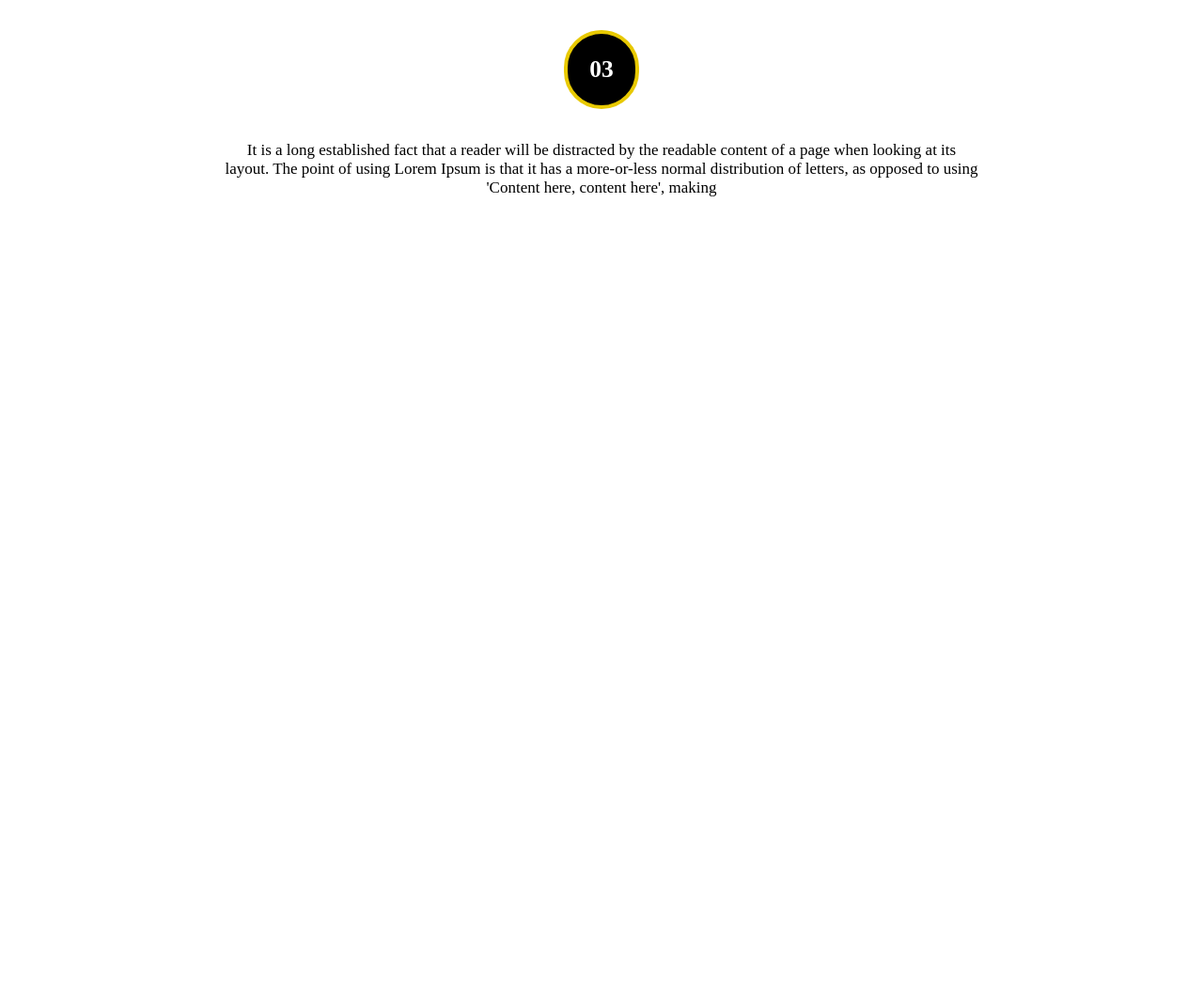
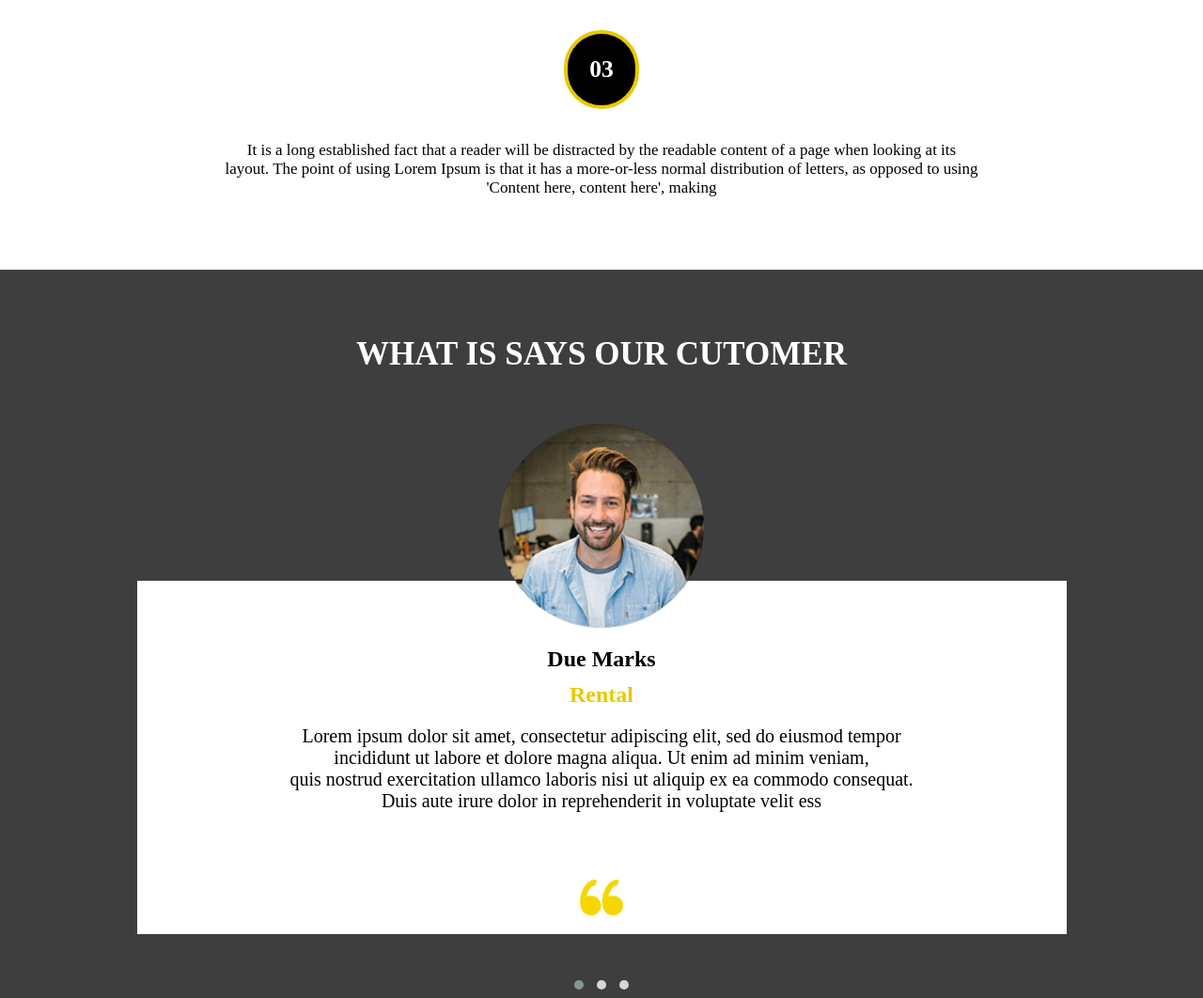
Before and after one commit to SuptiJahan/Rent-project, a plain HTML site: page index.html in a window 1280 px wide. Shown: the part 2250-3312 px from the top of the page at 94% size. Before the commit the page ends 2537 px from the top, so only its background shows below. Drawn offline with nearby package versions, Linux system fonts and the light colour scheme.

Commit message:
project done

```diff
--- a/css/style.css
+++ b/css/style.css
@@ -186,3 +186,42 @@ p.sub-title {
     border-radius: 47px;
     margin: 3%;
 }
+/*Testemonial section*/
+section#testimonial {
+    margin-top: 4% 0;
+    background: var(--acent);
+}
+.slide-inner {
+    margin: 0% 7% 3% 7%;
+}
+.slide-inner img {
+    width: 22%!important;
+    display: inline-block!important;
+    position: relative;
+    top: 54px;
+}
+.owl-item.active {
+    text-align: center;
+}
+p.test {
+    font-size: 20px;
+    margin: 2% 1%;
+}
+.bd_slider-inner {
+    background: var(--text);
+    padding:70px 40px;
+    margin: :10%;
+}
+h2.title-secondarys {
+    text-align: center;
+    font-size: 35px;
+    padding: 70px 0px 0px 0px;
+    color: white;
+}
+img.test-img {
+    width: 46px!important;
+}
+h2.Degisnation {
+    color: var(--secondary);
+    padding-top: 11px;
+}
--- a/index.html
+++ b/index.html
@@ -5,7 +5,11 @@
     <meta http-equiv="X-UA-Compatible" content="IE=edge">
     <meta name="viewport" content="width=device-width, initial-scale=1.0">
     <title>Rento</title>
-    <link rel="stylesheet" href="css/style.css">
+    <link rel="stylesheet" href="https://cdnjs.cloudflare.com/ajax/libs/OwlCarousel2/2.3.4/assets/owl.carousel.min.css
+    "/>
+    <link rel="stylesheet" href="https://cdnjs.cloudflare.com/ajax/libs/OwlCarousel2/2.3.4/assets/owl.theme.default.min.css
+    "/>
+    <link rel="stylesheet" href="css/style.css"/>
 </head>
 <body>
     <!--header part-->
@@ -124,5 +128,55 @@
             </div>
          </div>
     </section>
+    <!--testimonial section-->
+     <section id="testimonial" class="section padding">
+        <div class="container">
+            <h2 class="title-secondarys">WHAT IS SAYS OUR CUTOMER</h2>
+            <div class="owl-carousel owl-theme">
+                <div class="slide-inner">
+                    <img src="img/cross_img.png" alt=""/>
+                    <div class="bd_slider-inner">
+                       <h2 class="name-title">Due Marks</h2>
+                       <h2 class="Degisnation">Rental</h2>
+                       <p class="test">Lorem ipsum dolor sit amet, consectetur adipiscing elit, sed do eiusmod tempor <br>incididunt ut labore et dolore magna aliqua. Ut enim ad minim veniam,<br> quis nostrud exercitation ullamco laboris nisi ut aliquip ex ea commodo consequat. <br>Duis aute irure dolor in reprehenderit in voluptate velit ess</p>
+                      <img src="img/te1.png" alt="" class="test-img"/>
+                    </div>
+              </div>
+                <div class="slide-inner">
+                    <img src="img/cross_img.png" alt=""/>
+                    <div class="bd_slider-inner">
+                       <h2 class="name-title">Due Marks</h2>
+                       <h2 class="Degisnation">Rental</h2>
+                       <p class="test">Lorem ipsum dolor sit amet, consectetur adipiscing elit, sed do eiusmod tempor <br> incididunt ut labore et dolore magna aliqua. Ut enim ad minim veniam, quis <br>nostrud exercitation ullamco laboris nisi ut aliquip ex ea commodo consequat. Duis <br>aute irure dolor in reprehenderit in voluptate velit ess</p>
+                       <img src="img/te1.png" alt="" class="test-img"/>
+                    </div>
+                </div>
+                <div class="slide-inner">
+                    <img src="img/cross_img.png" alt=""/>
+                    <div class="bd_slider-inner">
+                    <h2 class="name-title">Due Marks</h2>
+                    <h2 class="Degisnation">Rental</h2>
+                    <p class="test">Lorem ipsum dolor sit amet, consectetur adipiscing elit, sed do eiusmod tempor<br> incididunt ut labore et dolore magna aliqua. Ut enim ad minim veniam, quis<br> nostrud exercitation ullamco laboris nisi ut aliquip ex ea commodo consequat. Duis<br> aute irure dolor in reprehenderit in voluptate velit ess</p>
+                    <img src="img/te1.png" alt="" class="test-img"/>
+                </div>
+               </div>
+            </div>
+        </div>
+     </section>
+
+
+   <!--script here-->
+    <script src="https://cdnjs.cloudflare.com/ajax/libs/jquery/3.6.0/jquery.min.js
+    "></script>
+    <script src="https://cdnjs.cloudflare.com/ajax/libs/OwlCarousel2/2.3.4/owl.carousel.min.js
+    "></script>
+    <script>
+        $(document).ready(function(){
+        $('.owl-carousel').owlCarousel({
+            items:1,
+        });
+        });
+    </script>
+
 </body>
 </html>
```
